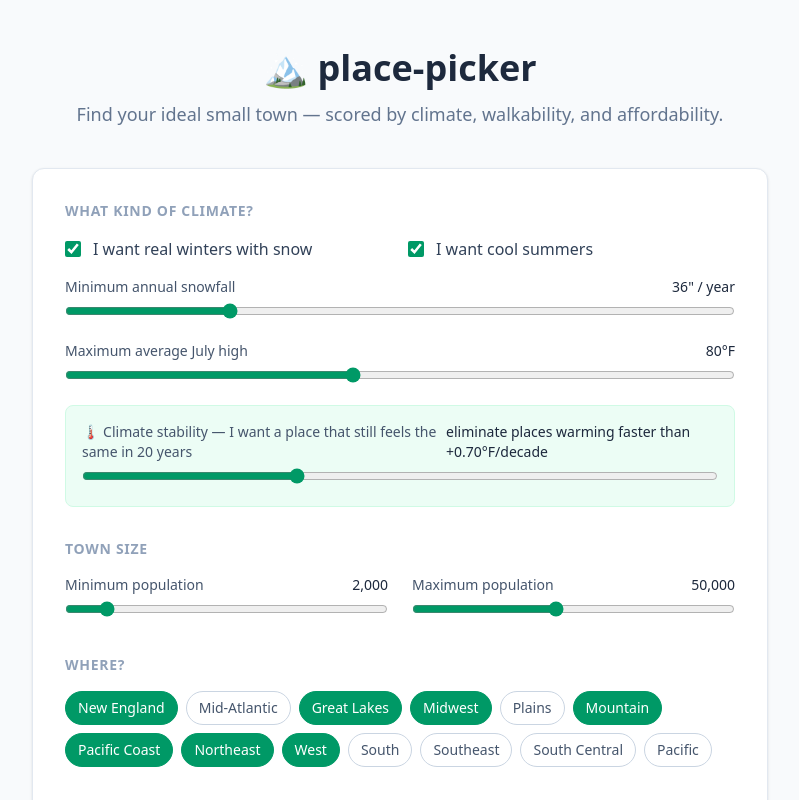
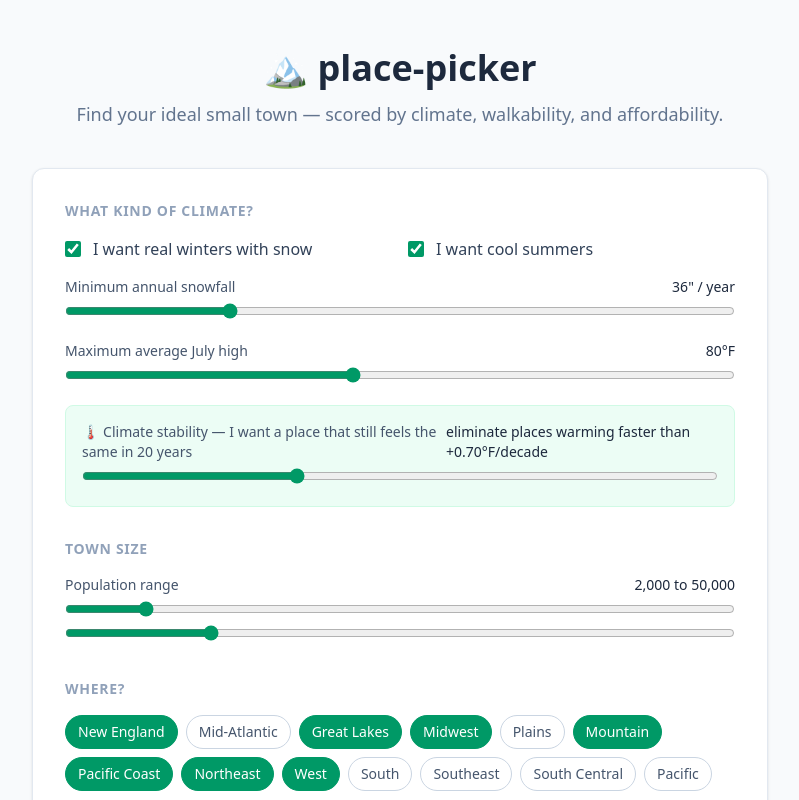
Before and after one commit to KathySnider/place-picker, a React (Vite) app in the folder web/: page / in a window 1280 px wide. Shown: the top 800 px of the page, without its empty margins (240-1039 px from the left). Built offline with nearby package versions, Linux system fonts and the light colour scheme.

Commit message:
Combine population inputs into single range display

```diff
--- a/web/src/components/PreferencesForm.tsx
+++ b/web/src/components/PreferencesForm.tsx
@@ -100,11 +100,17 @@ export function PreferencesForm({ initialPrefs, onSearch }: Props) {
 
       {/* Town size */}
       <Section title="Town size">
-        <div className="grid grid-cols-2 gap-6">
-          <Slider label="Minimum population" value={p.popMin} min={1000} max={10000} step={500}
-            onChange={v => set('popMin', v)} format={v => v.toLocaleString()} />
-          <Slider label="Maximum population" value={p.popMax} min={10000} max={100000} step={1000}
-            onChange={v => set('popMax', v)} format={v => v.toLocaleString()} />
+        <div className="space-y-1">
+          <div className="flex justify-between text-sm mb-1">
+            <span className="text-slate-600">Population range</span>
+            <span className="font-medium text-slate-800">{p.popMin.toLocaleString()} to {p.popMax.toLocaleString()}</span>
+          </div>
+          <input type="range" min={1000} max={10000} step={500} value={p.popMin}
+            onChange={e => set('popMin', Math.min(parseFloat(e.target.value), p.popMax - 1000))}
+            className="w-full accent-emerald-600" />
+          <input type="range" min={10000} max={200000} step={1000} value={p.popMax}
+            onChange={e => set('popMax', Math.max(parseFloat(e.target.value), p.popMin + 1000))}
+            className="w-full accent-emerald-600" />
         </div>
       </Section>
 
```
